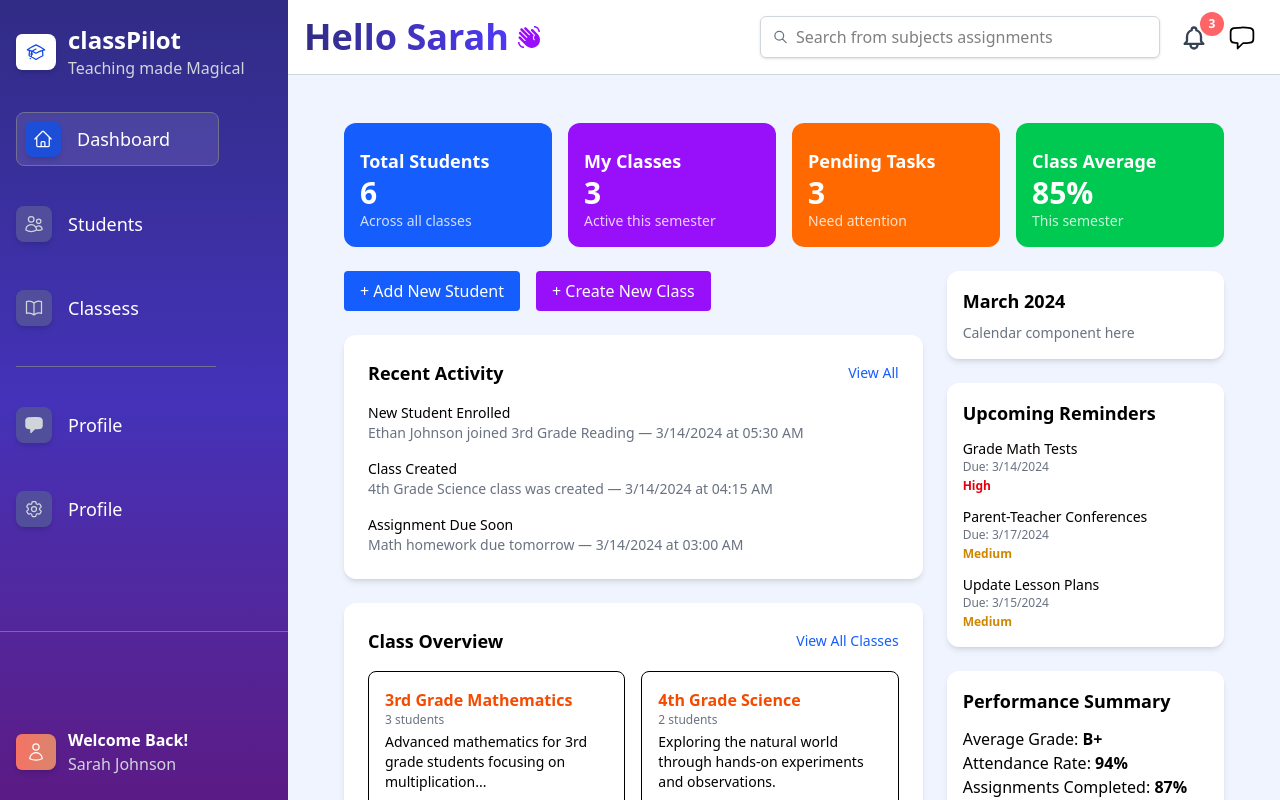
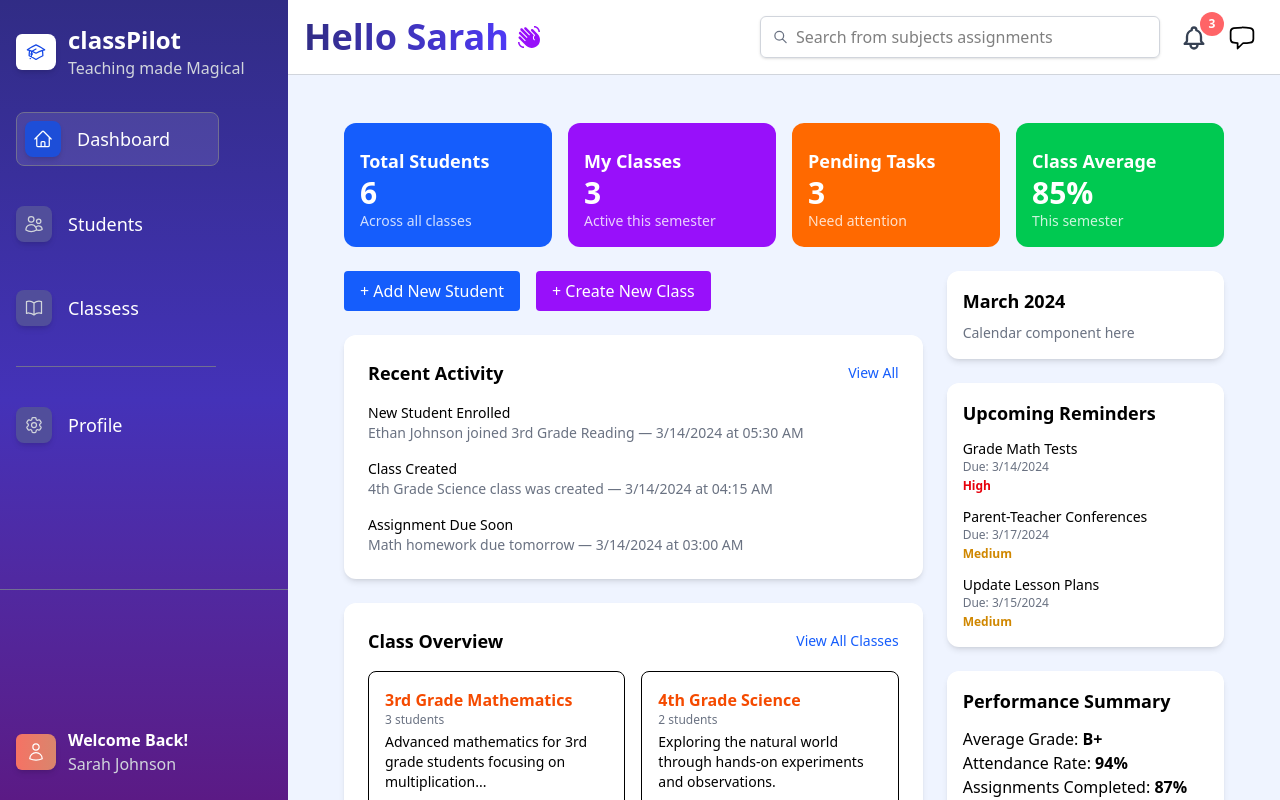
Before and after one commit to shukri-mo/Class_Pilot_Demo, a React (Vite) app: page /dashboard in a window 1280 px wide. Built offline with nearby package versions, Linux system fonts and the light colour scheme.

Commit message:
small fix

```diff
--- a/src/Ui/MainNav.jsx
+++ b/src/Ui/MainNav.jsx
@@ -33,7 +33,7 @@ function MainNav() {
         <div className="pr-2">
           <hr className="border-t-[0.5px] w-50 border-[#716f92] [#716f92]" />
         </div>
-        <NavItem to="/messages" label="Profile" icon={<HiChatBubbleLeft size={20} />} />
+        {/* <NavItem to="/messages" label="Messsages" icon={<HiChatBubbleLeft size={20} />} /> */}
         <NavItem
           to="/profile"
           label="Profile"
```
